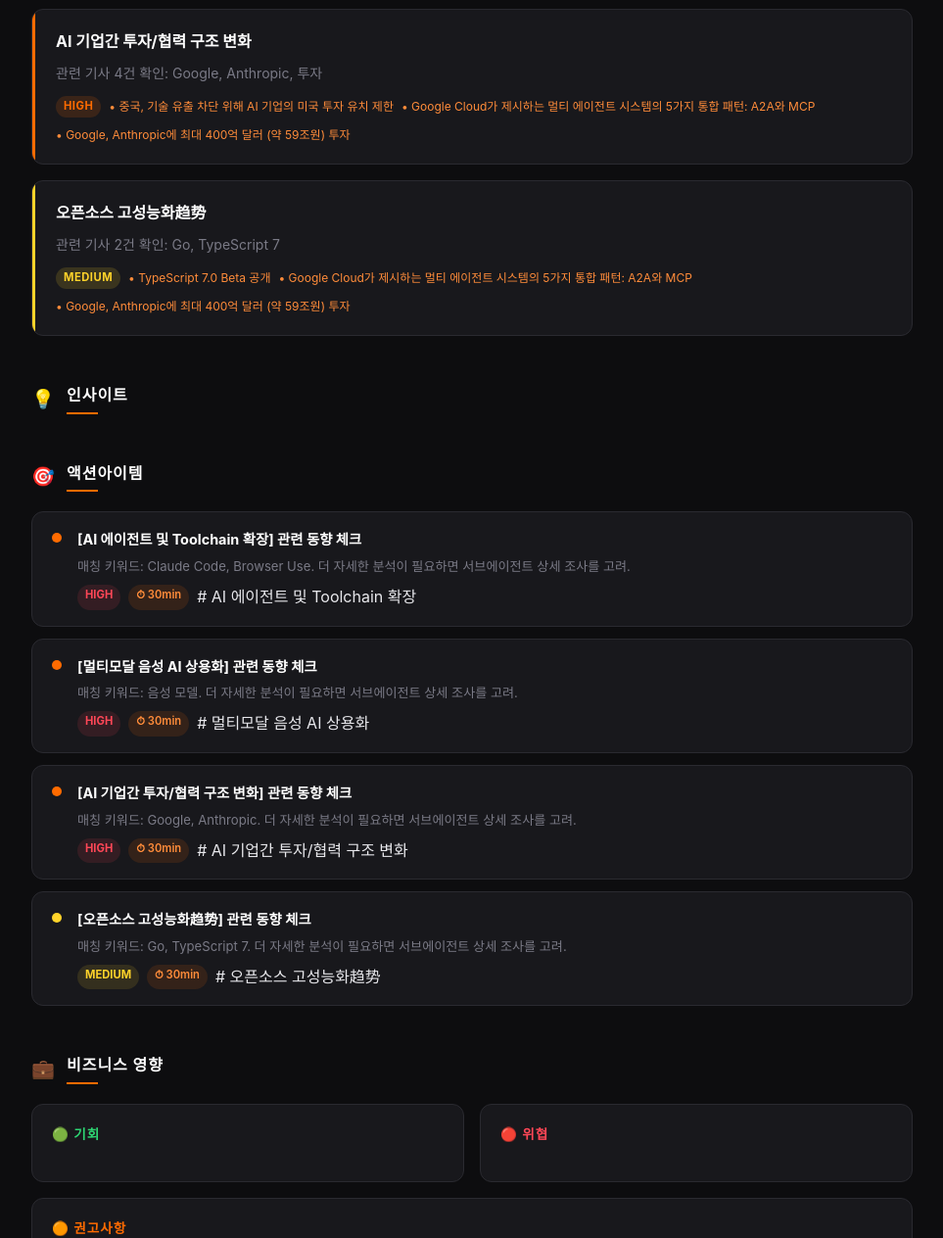
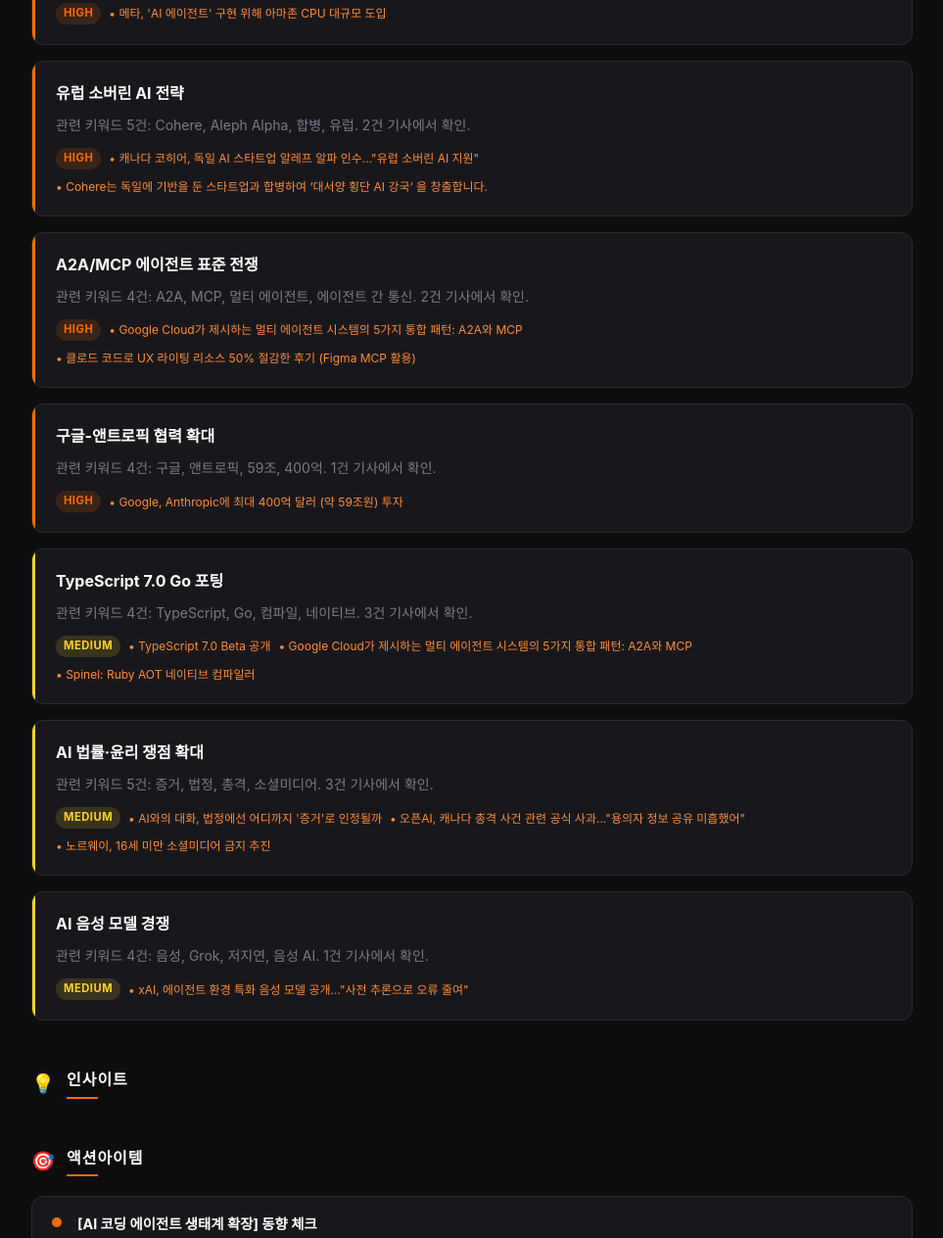
Before and after one commit to waggunet/daily-curation-publisher, a plain HTML site: page assets/template.html in a window 1280 px wide. Shown: the part 846-2110 px from the top of the page at 98% size, without its empty margins (158-1121 px from the left). Drawn offline with Linux system fonts and the light colour scheme.

Commit message:
Update: 2026-04-25 21:32 daily curation

```diff
--- a/data/insights_report.json
+++ b/data/insights_report.json
@@ -1,39 +1,75 @@
 {
-  "summary": "29건의 기술 기사를 수집했습니다. (AI타임스, GeekNews, TechCrunch 등 소스). 주요 트렌드로 AI 에이전트 및 Toolchain 확장 등이 확인됩니다.",
+  "summary": "오늘 29건 기술 기사 분석. 핵심 키워드: Claude Code·Browser Use·Cohere·Aleph Alpha·메타. 주요 트렌드는 AI 코딩 에이전트 생태계 확장, 메타-AWS 대규모 CPU 계약, 유럽 소버린 AI 전략. AI 코딩 에이전트 생태계 확장, 메타-AWS 인프라 변화, 유럽 소버린 AI 전략 등 전체적으로 AI 산업 전반에 걸친 구조적 변화가 진행 중.",
   "trends": [
     {
-      "title": "AI 에이전트 및 Toolchain 확장",
-      "description": "관련 기사 2건 확인: Claude Code, Browser Use",
+      "title": "AI 코딩 에이전트 생태계 확장",
+      "description": "관련 키워드 7건: Claude Code, Browser Use, Codex, purplemux. 3건 기사에서 확인.",
       "sources": [
-        "Show GN: purplemux – Claude Code 세션을 웹·모바일에서 관리하는 오픈소스 tmux 매니저"
+        "ClawSweeper: AI 기반 오픈소스 이슈 자동 관리 봇",
+        "Show GN: purplemux – Claude Code 세션을 웹·모바일에서 관리하는 오픈소스 tmux 매니저",
+        "Show GN: imgssh - SSH 안에서 로컬 클립보드 이미지를 붙여넣기"
       ],
       "impact": "high"
     },
     {
-      "title": "멀티모달 음성 AI 상용화",
-      "description": "관련 기사 1건 확인: 음성 모델",
+      "title": "메타-AWS 대규모 CPU 계약",
+      "description": "관련 키워드 5건: 메타, CPU, AWS, 그래비톤. 1건 기사에서 확인.",
       "sources": [
-        "xAI, 에이전트 환경 특화 음성 모델  공개...\"사전 추론으로 오류 줄여\""
+        "메타, 'AI 에이전트' 구현 위해 아마존 CPU 대규모 도입"
       ],
       "impact": "high"
     },
     {
-      "title": "AI 기업간 투자/협력 구조 변화",
-      "description": "관련 기사 4건 확인: Google, Anthropic, 투자",
+      "title": "유럽 소버린 AI 전략",
+      "description": "관련 키워드 5건: Cohere, Aleph Alpha, 합병, 유럽. 2건 기사에서 확인.",
       "sources": [
-        "중국, 기술 유출 차단 위해 AI 기업의 미국 투자 유치 제한",
+        "캐나다 코히어, 독일 AI 스타트업 알레프 알파 인수...\"유럽 소버린 AI 지원\"",
+        "Cohere는 독일에 기반을 둔 스타트업과 합병하여 ‘대서양 횡단 AI 강국‘ 을 창출합니다."
+      ],
+      "impact": "high"
+    },
+    {
+      "title": "A2A/MCP 에이전트 표준 전쟁",
+      "description": "관련 키워드 4건: A2A, MCP, 멀티 에이전트, 에이전트 간 통신. 2건 기사에서 확인.",
+      "sources": [
         "Google Cloud가 제시하는 멀티 에이전트 시스템의 5가지 통합 패턴: A2A와 MCP",
+        "클로드 코드로 UX 라이팅 리소스 50% 절감한 후기 (Figma MCP 활용)"
+      ],
+      "impact": "high"
+    },
+    {
+      "title": "구글-앤트로픽 협력 확대",
+      "description": "관련 키워드 4건: 구글, 앤트로픽, 59조, 400억. 1건 기사에서 확인.",
+      "sources": [
         "Google, Anthropic에 최대 400억 달러 (약 59조원) 투자"
       ],
       "impact": "high"
     },
     {
-      "title": "오픈소스 고성능화趋势",
-      "description": "관련 기사 2건 확인: Go, TypeScript 7",
+      "title": "TypeScript 7.0 Go 포팅",
+      "description": "관련 키워드 4건: TypeScript, Go, 컴파일, 네이티브. 3건 기사에서 확인.",
       "sources": [
         "TypeScript 7.0 Beta 공개",
         "Google Cloud가 제시하는 멀티 에이전트 시스템의 5가지 통합 패턴: A2A와 MCP",
-        "Google, Anthropic에 최대 400억 달러 (약 59조원) 투자"
+        "Spinel: Ruby AOT 네이티브 컴파일러"
+      ],
+      "impact": "medium"
+    },
+    {
+      "title": "AI 법률·윤리 쟁점 확대",
+      "description": "관련 키워드 5건: 증거, 법정, 총격, 소셜미디어. 3건 기사에서 확인.",
+      "sources": [
+        "AI와의 대화, 법정에선 어디까지 '증거'로 인정될까",
+        "오픈AI, 캐나다 총격 사건 관련 공식 사과...\"용의자 정보 공유 미흡했어\"",
+        "노르웨이, 16세 미만 소셜미디어 금지 추진"
+      ],
+      "impact": "medium"
+    },
+    {
+      "title": "AI 음성 모델 경쟁",
+      "description": "관련 키워드 4건: 음성, Grok, 저지연, 음성 AI. 1건 기사에서 확인.",
+      "sources": [
+        "xAI, 에이전트 환경 특화 음성 모델  공개...\"사전 추론으로 오류 줄여\""
       ],
       "impact": "medium"
     }
@@ -41,31 +77,59 @@
   "insights": [],
   "action_items": [
     {
-      "title": "[AI 에이전트 및 Toolchain 확장] 관련 동향 체크",
-      "description": "매칭 키워드: Claude Code, Browser Use. 더 자세한 분석이 필요하면 서브에이전트 상세 조사를 고려.",
+      "title": "[AI 코딩 에이전트 생태계 확장] 동향 체크",
+      "description": "키워드: 관련 키워드 7건: Claude Code, Browser Use, Codex, purplemux. 3건 기사에서 확인.. 기사 소스: ClawSweeper: AI 기반 오픈소스 이슈 자동 관리 봇, Show GN: purplemux – Claude Code 세션을 웹·모바일에서 관리하는 오픈소스 tmux 매니저",
       "priority": "high",
-      "trend_ref": "AI 에이전트 및 Toolchain 확장",
+      "trend_ref": "AI 코딩 에이전트 생태계 확장",
       "effort": "30min"
     },
     {
-      "title": "[멀티모달 음성 AI 상용화] 관련 동향 체크",
-      "description": "매칭 키워드: 음성 모델. 더 자세한 분석이 필요하면 서브에이전트 상세 조사를 고려.",
+      "title": "[메타-AWS 대규모 CPU 계약] 동향 체크",
+      "description": "키워드: 관련 키워드 5건: 메타, CPU, AWS, 그래비톤. 1건 기사에서 확인.. 기사 소스: 메타, 'AI 에이전트' 구현 위해 아마존 CPU 대규모 도입",
       "priority": "high",
-      "trend_ref": "멀티모달 음성 AI 상용화",
+      "trend_ref": "메타-AWS 대규모 CPU 계약",
       "effort": "30min"
     },
     {
-      "title": "[AI 기업간 투자/협력 구조 변화] 관련 동향 체크",
-      "description": "매칭 키워드: Google, Anthropic. 더 자세한 분석이 필요하면 서브에이전트 상세 조사를 고려.",
+      "title": "[유럽 소버린 AI 전략] 동향 체크",
+      "description": "키워드: 관련 키워드 5건: Cohere, Aleph Alpha, 합병, 유럽. 2건 기사에서 확인.. 기사 소스: 캐나다 코히어, 독일 AI 스타트업 알레프 알파 인수...\"유럽 소버린 AI 지원\", Cohere는 독일에 기반을 둔 스타트업과 합병하여 ‘대서양 횡단 AI 강국‘ 을 창출합니다.",
       "priority": "high",
-      "trend_ref": "AI 기업간 투자/협력 구조 변화",
+      "trend_ref": "유럽 소버린 AI 전략",
       "effort": "30min"
     },
     {
-      "title": "[오픈소스 고성능화趋势] 관련 동향 체크",
-      "description": "매칭 키워드: Go, TypeScript 7. 더 자세한 분석이 필요하면 서브에이전트 상세 조사를 고려.",
+      "title": "[A2A/MCP 에이전트 표준 전쟁] 동향 체크",
+      "description": "키워드: 관련 키워드 4건: A2A, MCP, 멀티 에이전트, 에이전트 간 통신. 2건 기사에서 확인.. 기사 소스: Google Cloud가 제시하는 멀티 에이전트 시스템의 5가지 통합 패턴: A2A와 MCP, 클로드 코드로 UX 라이팅 리소스 50% 절감한 후기 (Figma MCP 활용)",
+      "priority": "high",
+      "trend_ref": "A2A/MCP 에이전트 표준 전쟁",
+      "effort": "30min"
+    },
+    {
+      "title": "[구글-앤트로픽 협력 확대] 동향 체크",
+      "description": "키워드: 관련 키워드 4건: 구글, 앤트로픽, 59조, 400억. 1건 기사에서 확인.. 기사 소스: Google, Anthropic에 최대 400억 달러 (약 59조원) 투자",
+      "priority": "high",
+      "trend_ref": "구글-앤트로픽 협력 확대",
+      "effort": "30min"
+    },
+    {
+      "title": "[TypeScript 7.0 Go 포팅] 동향 체크",
+      "description": "키워드: 관련 키워드 4건: TypeScript, Go, 컴파일, 네이티브. 3건 기사에서 확인.. 기사 소스: TypeScript 7.0 Beta 공개, Google Cloud가 제시하는 멀티 에이전트 시스템의 5가지 통합 패턴: A2A와 MCP",
       "priority": "medium",
-      "trend_ref": "오픈소스 고성능화趋势",
+      "trend_ref": "TypeScript 7.0 Go 포팅",
+      "effort": "30min"
+    },
+    {
+      "title": "[AI 법률·윤리 쟁점 확대] 동향 체크",
+      "description": "키워드: 관련 키워드 5건: 증거, 법정, 총격, 소셜미디어. 3건 기사에서 확인.. 기사 소스: AI와의 대화, 법정에선 어디까지 '증거'로 인정될까, 오픈AI, 캐나다 총격 사건 관련 공식 사과...\"용의자 정보 공유 미흡했어\"",
+      "priority": "medium",
+      "trend_ref": "AI 법률·윤리 쟁점 확대",
+      "effort": "30min"
+    },
+    {
+      "title": "[AI 음성 모델 경쟁] 동향 체크",
+      "description": "키워드: 관련 키워드 4건: 음성, Grok, 저지연, 음성 AI. 1건 기사에서 확인.. 기사 소스: xAI, 에이전트 환경 특화 음성 모델  공개...\"사전 추론으로 오류 줄여\"",
+      "priority": "medium",
+      "trend_ref": "AI 음성 모델 경쟁",
       "effort": "30min"
     }
   ],
@@ -74,7 +138,6 @@
     "threats": [],
     "recommendations": []
   },
-  "generated_at": "2026-04-25T21:29:41.567017+09:00",
-  "article_count": 29,
-  "note": "자체 heuristic 생성 — 서브에이전트 상세 분석 필요 시 SKILL.md 참고"
+  "generated_at": "2026-04-25T21:32:04.874438+09:00",
+  "article_count": 29
 }
--- a/data/raw_articles.json
+++ b/data/raw_articles.json
@@ -1,5 +1,5 @@
 {
-  "fetched_at": "2026-04-25T21:29:41.537642+09:00",
+  "fetched_at": "2026-04-25T21:32:04.844716+09:00",
   "cutoff_hours": 24,
   "total_articles": 29,
   "articles": [
```
Also changed, not shown: public/20260425.html (+4 -4 lines), 1 other file.
